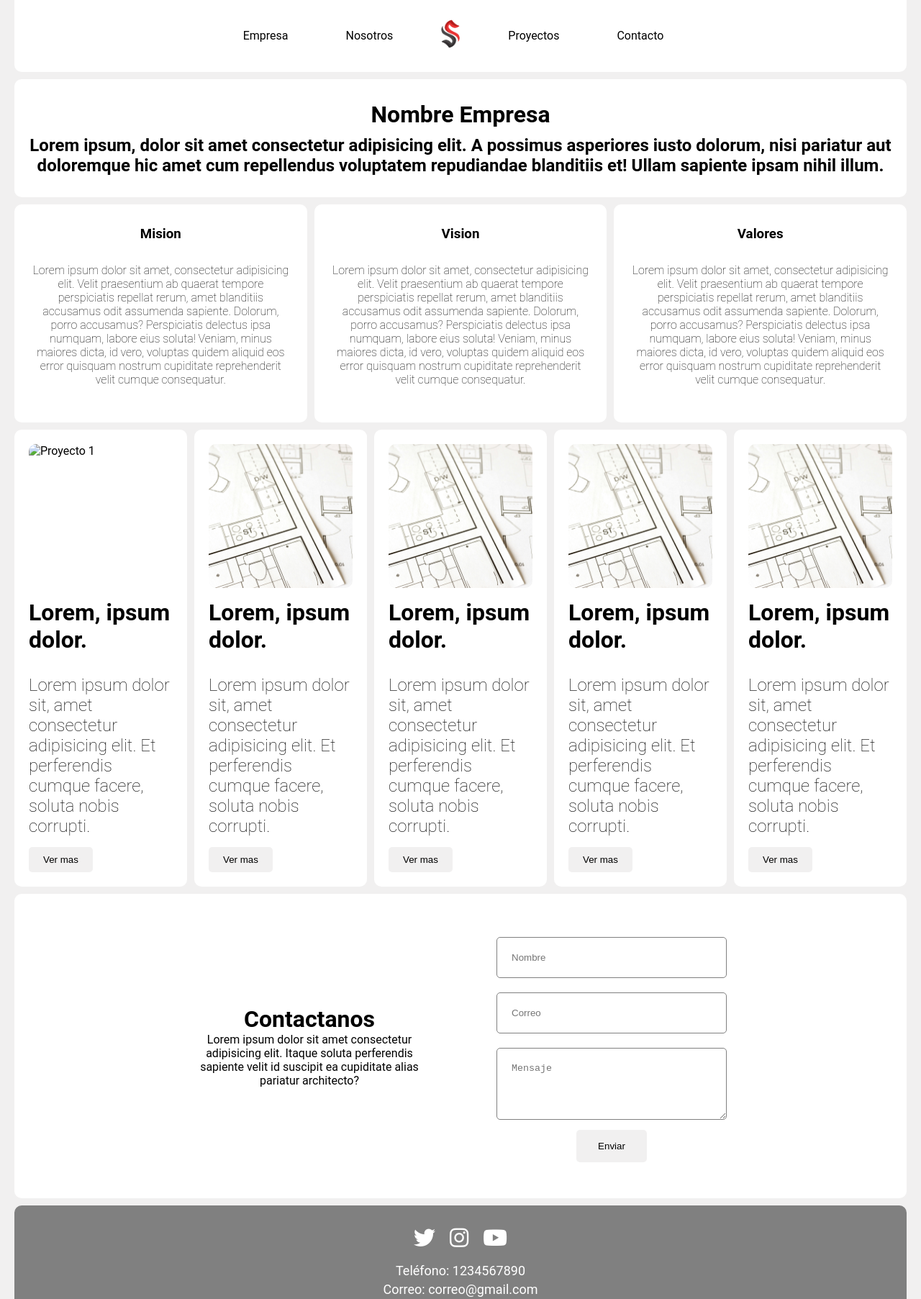
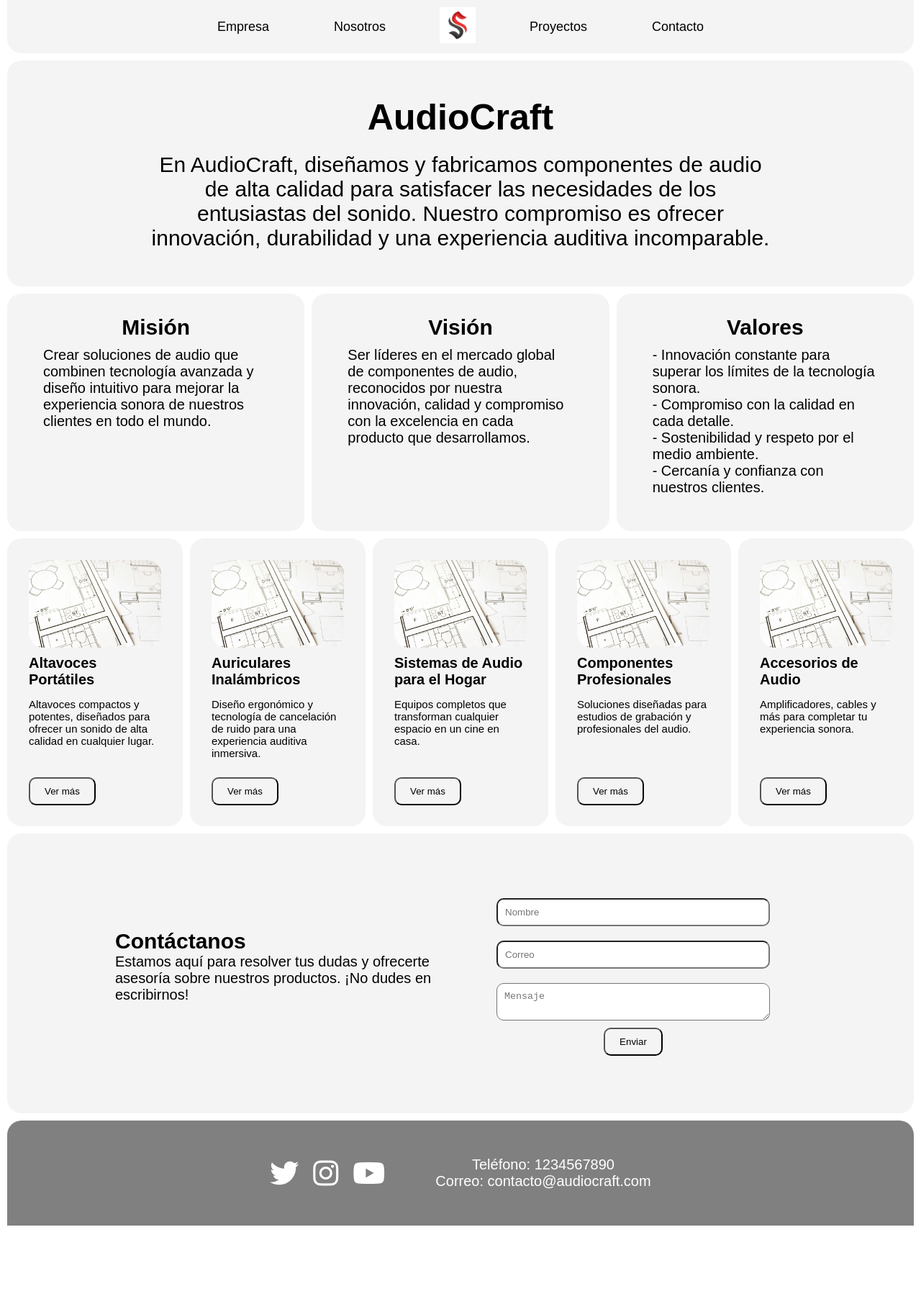
Before and after one commit to SilverCoyote012/DesarrolloFullStack, a plain HTML site: page Actividad1/index.html in a window 1280 px wide. Shown: the top 1805 px of the page at 72% size. After the commit the page ends 1703 px from the top, so only its background shows below. Drawn offline with Linux system fonts and the light colour scheme.

Commit message:
Actualizar el contenido y diseño de la página principal, incluyendo cambios en el título, secciones de la empresa, misión, visión, valores y proyectos, así como la mejora de los textos y enlaces de contacto.

```diff
--- a/Actividad1/index.html
+++ b/Actividad1/index.html
@@ -3,7 +3,7 @@
 <head>
     <meta charset="UTF-8">
     <meta name="viewport" content="width=device-width, initial-scale=1.0">
-    <title>Actividad 1</title>
+    <title>AudioCraft</title>
 
     <link rel="stylesheet" href="./styles.css">
     <!-- Iconos -->
@@ -15,7 +15,7 @@
             <ul>
                 <li><a href="#empresa">Empresa</a></li>
                 <li><a href="#about_us">Nosotros</a></li>
-                <a id="logo", href="./index.html"><img src="./img/logo.png" alt=""></a>
+                <a id="logo" href="./index.html"><img src="./img/logo.png" alt=""></a>
                 <li><a href="#proyectos">Proyectos</a></li>
                 <li><a href="#contacto">Contacto</a></li>
             </ul>
@@ -24,66 +24,71 @@
 
     <div id="encabezado">
         <div id="empresa">
-            <h1>Nombre Empresa</h1>
-            <h2>Lorem ipsum, dolor sit amet consectetur adipisicing elit. A possimus asperiores iusto dolorum, nisi pariatur aut doloremque hic amet cum repellendus voluptatem repudiandae blanditiis et! Ullam sapiente ipsam nihil illum.</h2>
+            <h1>AudioCraft</h1>
+            <h2>En AudioCraft, diseñamos y fabricamos componentes de audio de alta calidad para satisfacer las necesidades de los entusiastas del sonido. Nuestro compromiso es ofrecer innovación, durabilidad y una experiencia auditiva incomparable.</h2>
         </div>
 
         <div id="about_us">
             <div id="mision">
-                <h3>Mision</h3>
-                <h4>Lorem ipsum dolor sit amet, consectetur adipisicing elit. Velit praesentium ab quaerat tempore perspiciatis repellat rerum, amet blanditiis accusamus odit assumenda sapiente. Dolorum, porro accusamus? Perspiciatis delectus ipsa numquam, labore eius soluta! Veniam, minus maiores dicta, id vero, voluptas quidem aliquid eos error quisquam nostrum cupiditate reprehenderit velit cumque consequatur.</h4>
+                <h3>Misión</h3>
+                <h4>Crear soluciones de audio que combinen tecnología avanzada y diseño intuitivo para mejorar la experiencia sonora de nuestros clientes en todo el mundo.</h4>
             </div>
             <div id="vision">
-                <h3>Vision</h3>
-                <h4>Lorem ipsum dolor sit amet, consectetur adipisicing elit. Velit praesentium ab quaerat tempore perspiciatis repellat rerum, amet blanditiis accusamus odit assumenda sapiente. Dolorum, porro accusamus? Perspiciatis delectus ipsa numquam, labore eius soluta! Veniam, minus maiores dicta, id vero, voluptas quidem aliquid eos error quisquam nostrum cupiditate reprehenderit velit cumque consequatur.</h4>
+                <h3>Visión</h3>
+                <h4>Ser líderes en el mercado global de componentes de audio, reconocidos por nuestra innovación, calidad y compromiso con la excelencia en cada producto que desarrollamos.</h4>
             </div>
             <div id="valores">
                 <h3>Valores</h3>
-                <h4>Lorem ipsum dolor sit amet, consectetur adipisicing elit. Velit praesentium ab quaerat tempore perspiciatis repellat rerum, amet blanditiis accusamus odit assumenda sapiente. Dolorum, porro accusamus? Perspiciatis delectus ipsa numquam, labore eius soluta! Veniam, minus maiores dicta, id vero, voluptas quidem aliquid eos error quisquam nostrum cupiditate reprehenderit velit cumque consequatur.</h4>
+                <h4>
+                    - Innovación constante para superar los límites de la tecnología sonora.<br>
+                    - Compromiso con la calidad en cada detalle.<br>
+                    - Sostenibilidad y respeto por el medio ambiente.<br>
+                    - Cercanía y confianza con nuestros clientes.
+                </h4>
             </div>
         </div>
     </div>
     <div id="proyectos">
         <div class="proyecto">
-            <img src="./img/img1.pg" alt="Proyecto 1">
-            <h1>Lorem, ipsum dolor.</h1>
-            <h2>Lorem ipsum dolor sit, amet consectetur adipisicing elit. Et perferendis cumque facere, soluta nobis corrupti.</h2>
-            <a href="#"><button>Ver mas</button></a>
+            <img src="./img/img1.jpg" alt="Altavoces Portátiles">
+            <h1>Altavoces Portátiles</h1>
+            <h2>Altavoces compactos y potentes, diseñados para ofrecer un sonido de alta calidad en cualquier lugar.</h2>
+            <a href="#"><button>Ver más</button></a>
         </div>
         <div class="proyecto">
-            <img src="./img/img1.jpg" alt="Proyecto 2">
-            <h1>Lorem, ipsum dolor.</h1>
-            <h2>Lorem ipsum dolor sit, amet consectetur adipisicing elit. Et perferendis cumque facere, soluta nobis corrupti.</h2>
-            <a href="#"><button>Ver mas</button></a>
+            <img src="./img/img1.jpg" alt="Auriculares Inalámbricos">
+            <h1>Auriculares Inalámbricos</h1>
+            <h2>Diseño ergonómico y tecnología de cancelación de ruido para una experiencia auditiva inmersiva.</h2>
+            <a href="#"><button>Ver más</button></a>
         </div>
         <div class="proyecto">
-            <img src="./img/img1.jpg" alt="Proyecto 3">
-            <h1>Lorem, ipsum dolor.</h1>
-            <h2>Lorem ipsum dolor sit, amet consectetur adipisicing elit. Et perferendis cumque facere, soluta nobis corrupti.</h2>
-            <a href="#"><button>Ver mas</button></a>
+            <img src="./img/img1.jpg" alt="Sistemas de Audio para el Hogar">
+            <h1>Sistemas de Audio para el Hogar</h1>
+            <h2>Equipos completos que transforman cualquier espacio en un cine en casa.</h2>
+            <a href="#"><button>Ver más</button></a>
         </div>
         <div class="proyecto">
-            <img src="./img/img1.jpg" alt="Proyecto 4">
-            <h1>Lorem, ipsum dolor.</h1>
-            <h2>Lorem ipsum dolor sit, amet consectetur adipisicing elit. Et perferendis cumque facere, soluta nobis corrupti.</h2>
-            <a href="#"><button>Ver mas</button></a>
+            <img src="./img/img1.jpg" alt="Componentes Profesionales">
+            <h1>Componentes Profesionales</h1>
+            <h2>Soluciones diseñadas para estudios de grabación y profesionales del audio.</h2>
+            <a href="#"><button>Ver más</button></a>
         </div>
         <div class="proyecto">
-            <img src="./img/img1.jpg" alt="Proyecto 5">
-            <h1>Lorem, ipsum dolor.</h1>
-            <h2>Lorem ipsum dolor sit, amet consectetur adipisicing elit. Et perferendis cumque facere, soluta nobis corrupti.</h2>
-            <a href="#"><button>Ver mas</button></a>
+            <img src="./img/img1.jpg" alt="Accesorios de Audio">
+            <h1>Accesorios de Audio</h1>
+            <h2>Amplificadores, cables y más para completar tu experiencia sonora.</h2>
+            <a href="#"><button>Ver más</button></a>
         </div>
     </div>
     <div id="contacto">
         <div id="tituloContacto">
-            <h1>Contactanos</h1>
-            <p>Lorem ipsum dolor sit amet consectetur adipisicing elit. Itaque soluta perferendis sapiente velit id suscipit ea cupiditate alias pariatur architecto?</p>
+            <h1>Contáctanos</h1>
+            <p>Estamos aquí para resolver tus dudas y ofrecerte asesoría sobre nuestros productos. ¡No dudes en escribirnos!</p>
         </div>
         <div id="formulario">
-            <input type="text" placeholder="Nombre", required, pattern="^[a-z\s]{1,}$">
-            <input type="email" placeholder="Correo", required, pattern="^[A-Z0-9._%+-]+@[A-Z0-9.-]+\.+[A-Z]{2,4}$">
-            <textarea type="text" placeholder="Mensaje", required, pattern="^[^&'¬%$]*$"></textarea>
+            <input type="text" placeholder="Nombre" required pattern="^[a-z\s]{1,}$">
+            <input type="email" placeholder="Correo" required pattern="^[A-Z0-9._%+-]+@[A-Z0-9.-]+\.+[A-Z]{2,4}$">
+            <textarea type="text" placeholder="Mensaje" required pattern="^[^&'¬%$]*$"></textarea>
             <button>Enviar</button>
         </div>
     </div>
@@ -96,9 +101,8 @@
         </div>
         <div id="datosContacto">
             <p>Teléfono: 1234567890</p>
-            <p>Correo: correo@gmail.com</p>
+            <p>Correo: contacto@audiocraft.com</p>
         </div>
     </footer>
-
 </body>
 </html>
--- a/Actividad1/styles.css
+++ b/Actividad1/styles.css
@@ -1,91 +1,87 @@
-*{
+* {
     margin: 0;
     padding: 0;
     box-sizing: border-box;
 }
 
 body {
-    font-family: 'Roboto', sans-serif;
-    background-color: #f1f0f0;
-    margin: 0 20px;
+    font-family: sans-serif;
+    background-color: white;
     overflow-x: hidden;
+    width: 1900px;
+    margin: 0 auto;
 }
 
-/* MENU */
+header {
+    background-color: #f4f4f4;
+    color: #fff;
+    padding: 10px 20px;
+    margin-bottom: 10px;
+    border-bottom-left-radius: 20px;
+    border-bottom-right-radius: 20px;
+    margin: 0px 10px;
+}
 
-#menu {
+nav ul {
+    list-style: none;
     display: flex;
     justify-content: center;
     align-items: center;
-    height: 100px;
-    background-color: white;
-    border-bottom-left-radius: 10px;
-    border-bottom-right-radius: 10px;
-    padding-top: 15px;
 }
 
-#menu ul {
-    display: flex;
-    list-style: none;
-    margin-right: 20px;
+nav ul a {
+    margin: 0 30px;
 }
 
-#menu ul li {
-    border-radius: 10px;
-    margin: 0 10px;
+nav ul li a {
+    color: black;
+    text-decoration: none;
+    font-size: 18px;
+    padding: 10px 15px;
+    font-weight: 500;
 }
 
-#menu ul li a {
-    text-decoration: none;
-    color: black;
-    margin: 10px;
-    padding: 10px 20px;
+nav ul li a:hover {
+    background-color: white;
+    border-radius: 10px;
 }
 
-#menu nav ul img {
-    width: 50px;
+#logo img {
     height: 50px;
-    margin-top: -18px;
-    margin-left: 15px;
-    margin-right: 15px;
-}
-
-#menu ul li a:hover {
-    background-color: #f1f0f0;
-    margin: 10px;
-    padding: 10px 20px;
-    border-radius: 10px;
+    width: auto;
 }
 
 #encabezado {
     display: flex;
+    justify-content: space-between;
+    align-items: center;
+    justify-content: center;
+    flex-direction: column;
+    margin: 10px 10px;
+}
+
+#empresa {
+    display: flex;
     justify-content: center;
     align-items: center;
     flex-direction: column;
-}
-
-/* EMPRESA */
-
-#empresa {
-    background-color: white;
-    padding: 20px;
-    border-radius: 10px;
-    margin-top: 10px;
+    background: #f4f4f4;
+    padding: 50px 200px 50px 200px;
+    border-radius: 20px;
     text-align: center;
 }
 
 #empresa h1 {
-    margin: 10px 0;
+    font-size: 50px;
+    margin-bottom: 20px;
 }
 
 #empresa h2 {
-    margin: 10px 0;
+    font-size: 30px;
+    font-weight: lighter;
 }
 
-/* VALORES */
-
 #about_us {
-    margin: 10px 0;
     display: flex;
     justify-content: center;
     align-items: center;
@@ -93,118 +89,145 @@ body {
 }
 
 #mision, #vision, #valores {
-    text-align: center;
-    background-color: white;
-    padding: 20px;
-    border-radius: 10px;
+    display: flex;
+    justify-content: start;
+    align-items: center;
+    flex-direction: column;
+    border-radius: 20px;
+    width: calc(100% / 3);
+    height: 220px;
+    margin-top: 10px;
+    background: #f4f4f4;
+    padding: 30px 50px;
 }
 
 #vision {
-    margin: 0 10px;
+    margin-left: 10px;
+    margin-right: 10px;
 }
 
 #mision h3, #vision h3, #valores h3 {
-    margin: 10px 0;
+    margin-bottom: 10px;
+    font-size: 30px;
 }
 
 #mision h4, #vision h4, #valores h4 {
-    margin: 30px 5px;
-    font-weight: 100;
+    font-size: 20px;
+    font-weight: lighter;
 }
 
-/* PROYECTOS */
+#proyectos {
+    display: flex;
+    justify-content: center;
+    align-items: start;
+    flex-direction: row;
+    margin-top: 10px;
+    border-radius: 20px;
+    margin: 0 5px;
+}
 
-#proyectos {
-    margin: 0px -5px;
+.proyecto {
+    display: flex;
+    justify-content: start;
+    align-items: start;
+    flex-direction: column;
+    border-radius: 20px;
+    width: calc(100% / 5);
+    background: #f4f4f4;
+    padding: 30px 30px;
+    margin: 0 5px;
+    padding-bottom: 110px;
+    max-height: 410px;
+}
+
+.proyecto img {
+    width: 100%;
+    height: 180px;
+    border-radius: 20px;
+    margin-bottom: 10px;
+}
+
+.proyecto h1 {
+    margin-bottom: 10px;
+    font-size: 20px;
+    min-height: 40px;
+}
+
+.proyecto h2 {
+    margin-bottom: 20px;
+    font-size: 15px;
+    font-weight: lighter;
+    min-height: 50px;
+}
+
+.proyecto button {
+    background-color: #f4f4f4;
+    color: black;
+    padding: 10px 20px;
+    border-radius: 10px;
+    cursor: pointer;
+}
+
+.proyecto button:hover {
+    background-color: white;
+}
+
+#contacto {
     display: flex;
     justify-content: center;
     align-items: center;
     flex-direction: row;
+    background: #f4f4f4;
+    padding: 50px 300px 50px 300px;
+    border-radius: 20px;
+    margin: 10px;
 }
 
-.proyecto {
-    margin: 0px 5px 0px 5px;
-    padding: 20px;
-    border-radius: 10px;
-    background-color: white;
-    display: flex;
-    justify-content: center;
-    align-items: start;
-    flex-direction: column;
+#tituloContacto {
+    margin-bottom: 20px;
+    width: 50%;
 }
 
-.proyecto img {
-    width: 100%;
-    height: 200px;
-    object-fit: cover;
-    border-radius: 10px;
+#tituloContacto h1 {
+    font-size: 30px;
 }
 
-.proyecto h1 {
-    margin: 15px 0;
+#tituloContacto p {
+    font-size: 20px;
 }
 
-.proyecto h2 {
-    margin: 15px 0;
-    font-weight: 100;
-}
-
-.proyecto button {
-    padding: 10px 20px;
-    border: none;
-    border-radius: 5px;
-    background-color: #f1f0f0;
-    cursor: pointer;
-}
-
-.proyecto button:hover {
-    text-decoration: underline;
-}
-
-/* CONTACTO */
-
-#contacto {
-    background-color: white;
-    padding: 50px 250px;
-    border-radius: 10px;
-    margin-top: 10px;
-    text-align: center;
+#formulario {
     display: flex;
     justify-content: center;
     align-items: center;
-    flex-direction: row;
-    margin: 10px 0;
+    flex-direction: column;
+    border-radius: 20px;
+    width: 50%;
+    background: #f4f4f4;
+    padding: 30px 50px;
 }
 
-#tituloContacto {
-    width: 50%;
-    margin-right: 50px;
+#formulario input {
+    width: 100%;
+    padding: 10px;
+    margin: 10px 0;
+    border-radius: 10px;
+    max-width: 100%;
 }
 
-#formulario {
-    width: 50%;
-    margin-left: 50px;
-}
-
-#formulario textarea{
-    height: 100px;
+#formulario textarea {
+    width: 100%;
+    padding: 10px;
+    margin: 10px 0;
+    border-radius: 10px;
     max-width: 100%;
-    min-width: 100%;
-}
-
-#formulario input, textarea {
-    width: 100%;
-    padding: 20px;
-    margin: 10px 0;
-    border-radius: 5px;
-    border: 1px solid gray;
 }
 
 #formulario button {
-    padding: 15px 30px;
-    border: none;
-    border-radius: 5px;
-    background-color: #f1f0f0;
+    background-color: #f4f4f4;
+    color: black;
+    padding: 10px 20px;
+    border-radius: 10px;
     cursor: pointer;
 }
 
@@ -212,15 +235,21 @@ input:invalid:is(:focus):not(:placeholder-shown){
     background: rgba(255, 0, 0, 0.274);
 }
 
-/* FOOTER */
+#formulario button:hover {
+    background-color: white;
+}
+
 
 #footer {
-    background-color: gray;
-    padding: 20px;
-    border-top-left-radius: 10px;
-    border-top-right-radius: 10px;
-    margin-top: 10px;
-    text-align: center;
+    display: flex;
+    justify-content: center;
+    align-items: center;
+    flex-direction: row;
+    background: gray;
+    padding: 50px 300px 50px 300px;
+    border-top-left-radius: 20px;
+    border-top-right-radius: 20px;
+    margin: 0 10px;
 }
 
 #redes {
@@ -228,144 +257,279 @@ input:invalid:is(:focus):not(:placeholder-shown){
     justify-content: center;
     align-items: center;
     flex-direction: row;
+    margin-right: 50px;
 }
 
 #redes a {
-    text-decoration: none;
-    color: white;
-    margin: 10px;
+    margin: 0 10px;
 }
 
-#redes i {
-    font-size: 30px;
+#redes a i {
+    font-size: 40px;
+    color: white;
 }
 
 #datosContacto {
-    margin-top: 10px;
-    text-align: center;
-    color: white;
-    font-size: large;
+    display: flex;
+    justify-content: center;
+    align-items: center;
+    flex-direction: column;
 }
 
 #datosContacto p {
-    margin: 5px 0;
+    margin: 0 10px;
+    font-size: 20px;
+    color: white;
 }
 
-/* RESPONSIVE TABLET */
 
-@media (max-width: 1024px) and (min-width: 820px) {
-    #about_us {
-        margin-top: 5px;
-        flex-direction: column;
+
+@media (max-width: 1280px) and (min-width: 1025px) {
+    body {
+        font-family: sans-serif;
+        background-color: white;
+        overflow-x: hidden;
+        width: 1280px;
+        margin: 0 auto;
     }
 
     #mision, #vision, #valores {
-        padding: 20px;
-        margin: 5px 0;
+        height: 330px;
+    }
+
+    .proyecto {
+        max-height: 400px;
+    }
+
+    .proyecto h1 {
+        margin-bottom: 10px;
+        min-height: 50px;
+    }
+
+    .proyecto h2 {
+        margin-bottom: 20px;
+        min-height: 90px;
+    }
+
+    #contacto {
+        padding: 50px 150px 50px 150px;
+    }
+}
+
+
+
+@media (max-width: 1024px) and (min-width: 820px) {
+    body {
+        font-family: sans-serif;
+        background-color: white;
+        overflow-x: hidden;
+        width: 1000px;
+        margin: 0 auto;
+    }
+
+    #mision, #vision, #valores {
+        height: 340px;
+    }
+
+    .proyecto h1 {
+        margin-bottom: 10px;
+        min-height: 65px;
+    }
+
+    .proyecto h2 {
+        margin-bottom: 20px;
+        min-height: 130px;
+    }
+
+    #contacto {
+        flex-direction: column;
+        padding: 50px 100px 50px 100px;
+    }
+
+    #tituloContacto {
+        width: 100%;
+        text-align: center;
+    }
+
+    #tituloContacto h1 {
+        font-size: 30px;
+    }
+
+    #tituloContacto p {
+        font-size: 20px;
+    }
+
+    #formulario {
+        width: 100%;
+    }
+
+    #footer {
+        padding: 50px 200px 50px 200px;
+    }
+}
+
+@media (max-width: 819px) and (min-width: 640px) {
+    body {
+        font-family: sans-serif;
+        background-color: white;
+        overflow-x: hidden;
+        width: 820px;
+        margin: 0 auto;
+    }
+
+    #empresa {
+        padding: 50px;
+    }
+
+    #about_us {
+        flex-direction: row;
+        flex-wrap: wrap;
+        padding: 0px;
+        margin: 5px -15px;
+    }
+
+    #mision {
+        width: calc(50% - 20px);
+        margin: 5px 0px;
+        margin-right: 10px;
+        height: 270px;
+    }
+
+    #vision {
+        width: calc(50% - 20px);
+        margin: 5px 0px;
+        height: 270px;
+    }
+
+    #valores {
+        width: calc(100% - 30px);
+        margin-top: 5px;
     }
 
     #proyectos {
-        flex-direction: column;
-        margin: -5px 0;
+        margin-top: -10px;
+        margin-bottom: -5px;
+        flex-direction: row;
+        flex-wrap: wrap;
     }
 
     .proyecto {
-        margin: 5px 0;
+        width: calc(50% - 10px);
+        margin: 5px;
     }
 
     #contacto {
-        padding: 50px 100px;
+        flex-direction: column;
+        padding: 50px 100px 50px 100px;
     }
 
     #tituloContacto {
-        width: 50%;
-        margin-right: 50px;
+        width: 100%;
+        text-align: center;
+    }
+
+    #tituloContacto h1 {
+        font-size: 30px;
+    }
+
+    #tituloContacto p {
+        font-size: 20px;
     }
 
     #formulario {
-        width: 50%;
-        margin-left: 50px;
+        width: 100%;
     }
 }
 
-@media (max-width: 819px) {
-    #menu {
-        height: 100%;
+@media (max-width: 639px) {
+    body {
+        font-family: sans-serif;
+        background-color: white;
+        overflow-x: hidden;
+        width: 640px;
+        margin: 0 auto;
     }
-    #menu ul {
+
+    nav ul {
+        list-style: none;
         display: flex;
+        flex-direction: column;
         justify-content: center;
         align-items: center;
-        flex-direction: column;
-        list-style: none;
-        margin: 0;
-        padding: 0;
     }
 
-    #menu ul li {
-        border-radius: 10px;
-        margin: 0;
-        padding: 0;
+    nav ul a {
+        margin: 5px 0px;
     }
 
-    #menu ul li a {
-        text-decoration: none;
-        color: black;
-        margin: 0;
-        padding: 0;
+    nav ul li {
+        margin: 5px 0px;
     }
 
-    #menu ul li a:hover {
-        background-color: white;
-        padding: 0;
-    }
-
-    #logo {
-        display: none;
-    }
-
-    #menu ul li {
-        margin: 20px;
+    #empresa {
+        padding: 50px;
     }
 
     #about_us {
-        margin-top: 5px;
-        flex-direction: column;
+        flex-direction: row;
+        flex-wrap: wrap;
+        padding: 0px;
+        margin: 5px -15px;
     }
 
-    #mision, #vision, #valores {
-        padding: 20px;
-        margin: 5px 0;
+    #mision {
+        width: calc(50% - 20px);
+        margin: 5px 0px;
+        margin-right: 10px;
+        height: 300px;
+    }
+
+    #vision {
+        width: calc(50% - 20px);
+        margin: 5px 0px;
+        height: 300px;
+    }
+
+    #valores {
+        width: calc(100% - 30px);
+        margin-top: 5px;
     }
 
     #proyectos {
-        flex-direction: column;
-        margin: -5px 0;
+        margin-top: -10px;
+        margin-bottom: -5px;
+        flex-direction: row;
+        flex-wrap: wrap;
     }
 
     .proyecto {
-        margin: 5px 0;
+        width: calc(50% - 10px);
+        margin: 5px;
     }
 
     #contacto {
-        padding: 50px 0;
         flex-direction: column;
+        padding: 50px 50px 50px 50px;
+    }
+
+    #tituloContacto {
+        width: 100%;
         text-align: center;
     }
 
-    #contacto h1 {
-        margin: 10px 0;
+    #tituloContacto h1 {
+        font-size: 30px;
     }
 
-    #tituloContacto {
-        margin: 10px;
-        display: flex;
-        flex-direction: column;
-        align-items: center;
-        align-content: center;
+    #tituloContacto p {
+        font-size: 20px;
     }
 
     #formulario {
-        margin: 30px;
+        width: 100%;
+    }
+
+    #footer {
+        padding: 50px 0;
     }
 }
```
